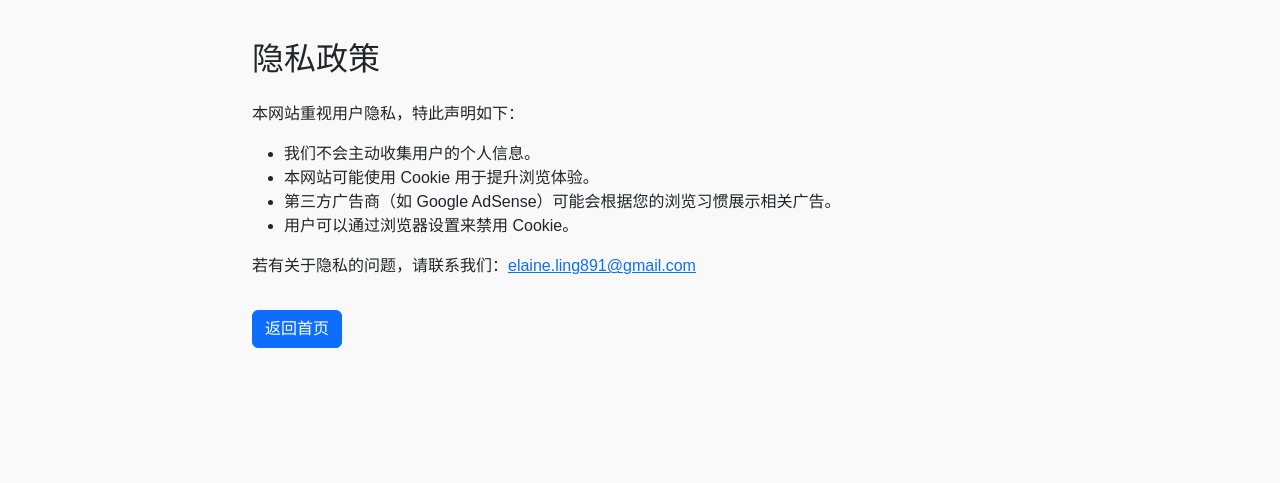
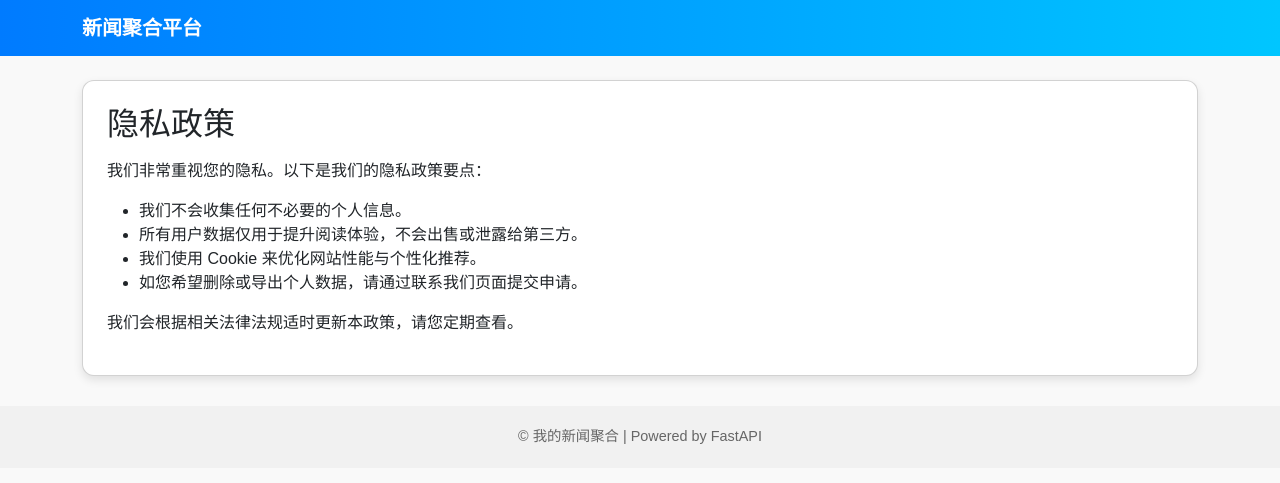
Before and after one commit to elaineling891-ux/MyNews, a FastAPI app: page /privacy in a window 1280 px wide. Shown: the top 483 px of the page. Run offline with FastAPI, Linux system fonts and the light colour scheme; data that the repository does not hold is empty.

Commit message:
Update privacy.html

```diff
--- a/templates/privacy.html
+++ b/templates/privacy.html
@@ -2,26 +2,40 @@
 <html lang="zh">
 <head>
   <meta charset="UTF-8">
-  <title>隐私政策</title>
+  <title>隐私政策 - 新闻聚合平台</title>
   <meta name="viewport" content="width=device-width, initial-scale=1">
   <link href="https://cdn.jsdelivr.net/npm/bootstrap@5.3.0/dist/css/bootstrap.min.css" rel="stylesheet">
   <style>
     body { background-color: #f9f9f9; font-family: "Microsoft YaHei", sans-serif; }
-    .container { max-width: 800px; margin-top: 40px; }
+    .navbar { background: linear-gradient(90deg, #007bff, #00c6ff); }
+    .navbar-brand { color: white !important; font-weight: bold; }
+    .card { border-radius: 12px; box-shadow: 0 4px 10px rgba(0,0,0,0.1); }
+    footer { margin-top: 30px; text-align: center; padding: 20px; background-color: #f1f1f1; font-size: 0.9rem; color: #666; }
   </style>
 </head>
 <body>
+<nav class="navbar navbar-expand-lg">
   <div class="container">
-    <h2 class="mb-4">隐私政策</h2>
-    <p>本网站重视用户隐私，特此声明如下：</p>
+    <a class="navbar-brand" href="/">新闻聚合平台</a>
+  </div>
+</nav>
+
+<div class="container mt-4">
+  <div class="card p-4">
+    <h2 class="mb-3">隐私政策</h2>
+    <p>我们非常重视您的隐私。以下是我们的隐私政策要点：</p>
     <ul>
-      <li>我们不会主动收集用户的个人信息。</li>
-      <li>本网站可能使用 Cookie 用于提升浏览体验。</li>
-      <li>第三方广告商（如 Google AdSense）可能会根据您的浏览习惯展示相关广告。</li>
-      <li>用户可以通过浏览器设置来禁用 Cookie。</li>
+      <li>我们不会收集任何不必要的个人信息。</li>
+      <li>所有用户数据仅用于提升阅读体验，不会出售或泄露给第三方。</li>
+      <li>我们使用 Cookie 来优化网站性能与个性化推荐。</li>
+      <li>如您希望删除或导出个人数据，请通过联系我们页面提交申请。</li>
     </ul>
-    <p>若有关于隐私的问题，请联系我们：<a href="mailto:elaine.ling891@gmail.com">elaine.ling891@gmail.com</a></p>
-    <a href="/" class="btn btn-primary mt-3">返回首页</a>
+    <p>我们会根据相关法律法规适时更新本政策，请您定期查看。</p>
   </div>
+</div>
+
+<footer>
+  &copy; {{ year }} 我的新闻聚合 | Powered by FastAPI
+</footer>
 </body>
 </html>
```
